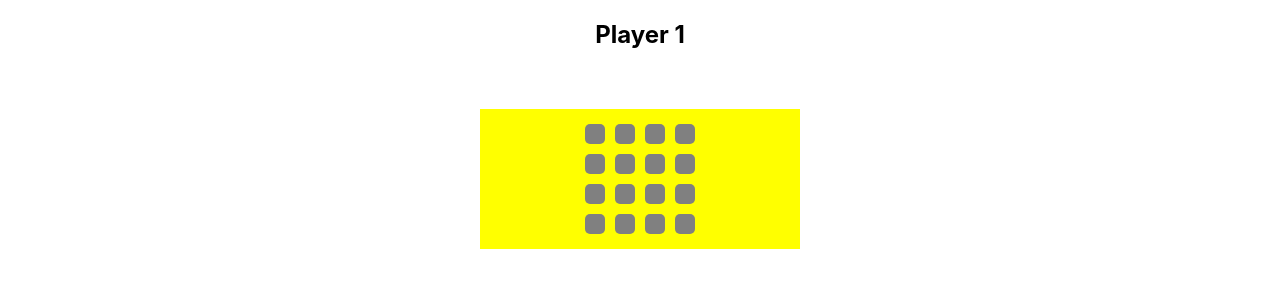
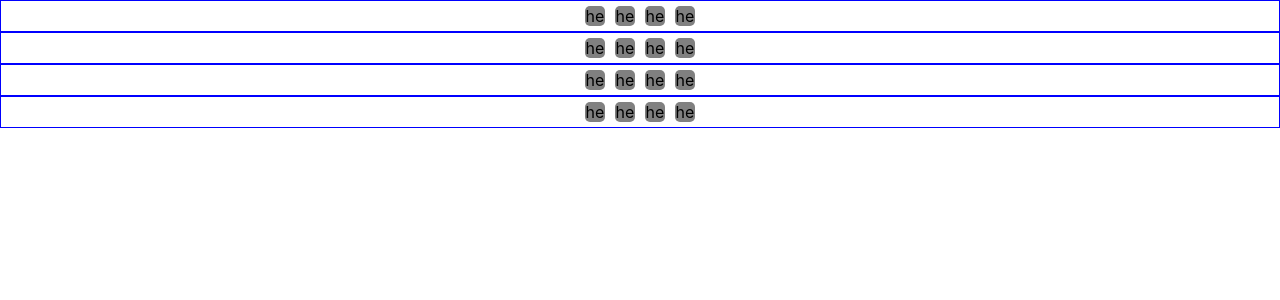
Before and after one commit to BrandonHarrison01/connect-four, a React (Create React App) app: page / in a window 1280 px wide. Shown: the top 300 px of the page. Built offline with nearby package versions, Linux system fonts and the light colour scheme.

Commit message:
rebuilt component using a big brain instead of the small brain way I had it built previously

```diff
--- a/src/App.js
+++ b/src/App.js
@@ -1,6 +1,6 @@
 import React from 'react';
 
-import Columns from './components/columns'
+import Columns from './components/Columns'
 
 import './App.css';
 
--- a/src/columns.scss
+++ b/src/columns.scss
@@ -26,7 +26,7 @@
 
 .row {
     text-align: center;
-    // border: 1px solid blue;
+    border: 1px solid blue;
     display: flex;
     justify-content: center;
 }
--- a/src/components/columns.jsx
+++ b/src/components/columns.jsx
@@ -1,101 +1,25 @@
-import React from 'react'
-
+import React, { useState, useEffect } from 'react'
 import '../columns.scss'
 
-class Columns extends React.Component {
-    state = {
-        board: [
-            [0, 0, 0, 0],
-            [0, 0, 0, 0],
-            [0, 0, 0, 0],
-            [0, 0, 0, 0]
-        ],
-        player: 1
+function Columns() {
+    let boardSize = [[0]]
+    let [gameBoard, setGameBoard] = useState(boardSize)
+
+    for(let i = 1; i < 4; i++){
+       boardSize[0].push(0)
+       boardSize.push(boardSize[0])
     }
 
+    console.log(gameBoard)
 
-    render() {
-
-        const addPiece = (column, player) => {
-            if(this.state.board[this.state.board.length - 1][column] === 0) {
-                this.state.board[this.state.board.length - 1][column] = player
-            } else if(this.state.board[0][column] > 0){
-                // console.log('cannot move there')
-                return
-            } else {
-                for(let row = 1; row < this.state.board.length; row++){
-                    if(this.state.board[row][column] > 0) {
-                        this.state.board[row - 1][column] = player
-                        if (player === 1){
-                            this.state.player = 2
-                        } else if(player === 2) {
-                            this.state.player = 1
-                        }
-                        this.forceUpdate()
-                        // console.log(row - 1, column, 'return')
-                        return
-                    }
-                    console.log(row, column)
-                }
-            }
-            if (player === 1){
-                this.state.player = 2
-            } else if(player === 2) {
-                this.state.player = 1
-            }
-            console.log(this.state.board)
-            this.forceUpdate()
-        }
-
-        return (
-            <div>
-                <div className = {this.state.player === 2 ? "display-none" : ""}>
-                    <h2>Player 1</h2>
-                    <button className = 'display-hidden' onClick={() => addPiece(0, 1)} />
-                    <button className = 'display-hidden' onClick={() => addPiece(1, 1)} />
-                    <button className = 'display-hidden' onClick={() => addPiece(2, 1)} />
-                    <button className = 'display-hidden' onClick={() => addPiece(3, 1)} />
-                </div>
-                <div className={this.state.player === 1 ? "display-none" : ""}>
-                    <h2>Player 2</h2>
-                    <button className = 'display-hidden' onClick={() => addPiece(0, 2)} />
-                    <button className = 'display-hidden' onClick={() => addPiece(1, 2)} />
-                    <button className = 'display-hidden' onClick={() => addPiece(2, 2)} />
-                    <button className = 'display-hidden' onClick={() => addPiece(3, 2)} />
-                </div>
-                <div className='board'>
-                    <div className='row'>
-                        <div className = { this.state.board[0][0] === 1 ? 'p1' : this.state.board[0][0] === 2 ? 'p2' : 'empty'} />
-                        <div className = { this.state.board[0][1] === 1 ? 'p1' : this.state.board[0][1] === 2 ? 'p2' : 'empty'} />
-                        <div className = { this.state.board[0][2] === 1 ? 'p1' : this.state.board[0][2] === 2 ? 'p2' : 'empty'} />
-                        <div className = { this.state.board[0][3] === 1 ? 'p1' : this.state.board[0][3] === 2 ? 'p2' : 'empty'} />
-                    </div>
-                    <div className='row'>
-                        <div className = { this.state.board[1][0] === 1 ? 'p1' : this.state.board[1][0] === 2 ? 'p2' : 'empty'} />
-                        <div className = { this.state.board[1][1] === 1 ? 'p1' : this.state.board[1][1] === 2 ? 'p2' : 'empty'} />
-                        <div className = { this.state.board[1][2] === 1 ? 'p1' : this.state.board[1][2] === 2 ? 'p2' : 'empty'} />
-                        <div className = { this.state.board[1][3] === 1 ? 'p1' : this.state.board[1][3] === 2 ? 'p2' : 'empty'} />
-                    </div>
-                    <div className='row'>
-                        <div className = { this.state.board[2][0] === 1 ? 'p1' : this.state.board[2][0] === 2 ? 'p2' : 'empty'} />
-                        <div className = { this.state.board[2][1] === 1 ? 'p1' : this.state.board[2][1] === 2 ? 'p2' : 'empty'} />
-                        <div className = { this.state.board[2][2] === 1 ? 'p1' : this.state.board[2][2] === 2 ? 'p2' : 'empty'} />
-                        <div className = { this.state.board[2][3] === 1 ? 'p1' : this.state.board[2][3] === 2 ? 'p2' : 'empty'} />
-                    </div>
-                    <div className='row'>
-                        <div className = { this.state.board[3][0] === 1 ? 'p1' : this.state.board[3][0] === 2 ? 'p2' : 'empty'} />
-                        <div className = { this.state.board[3][1] === 1 ? 'p1' : this.state.board[3][1] === 2 ? 'p2' : 'empty'} />
-                        <div className = { this.state.board[3][2] === 1 ? 'p1' : this.state.board[3][2] === 2 ? 'p2' : 'empty'} />
-                        <div className = { this.state.board[3][3] === 1 ? 'p1' : this.state.board[3][3] === 2 ? 'p2' : 'empty'} />
-                    </div>
-                </div>
-            </div>
-        )
-    }
+    return(
+        <div>
+            {gameBoard.map(row =>
+                <div className='row'>
+                    {gameBoard[0].map(piece => <p className='empty'>he</p>)}
+                </div>)}
+        </div>
+    )
 }
 
-
-
-
-
 export default Columns
```
